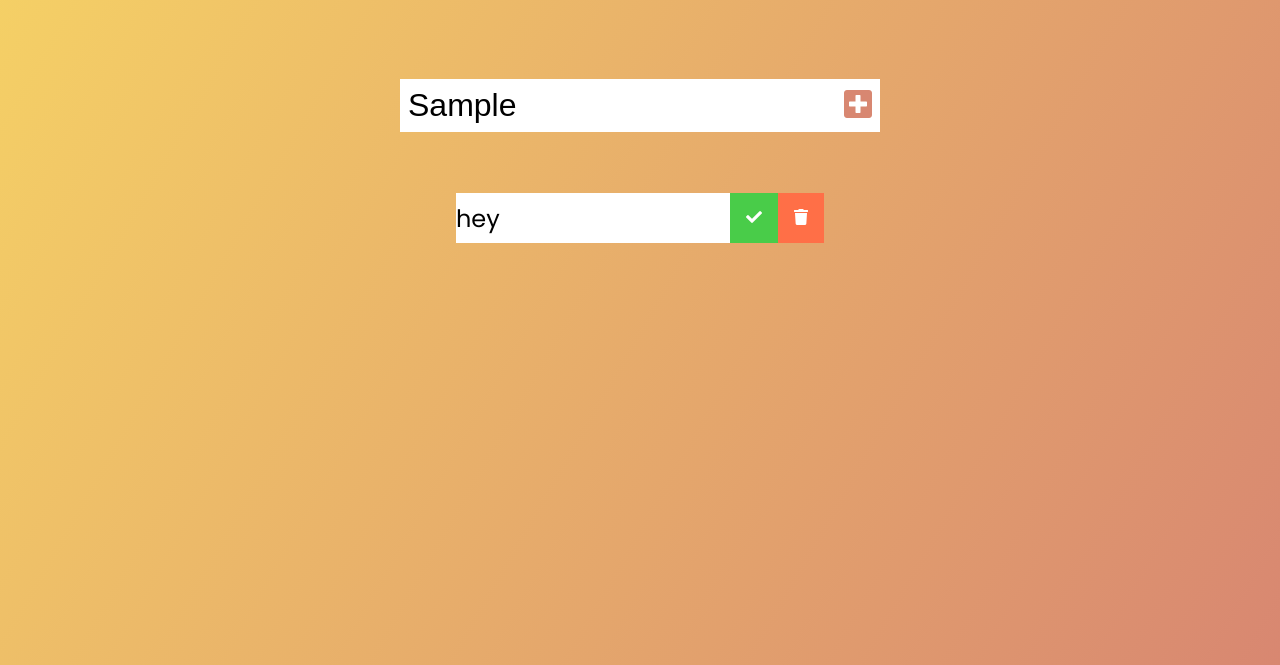
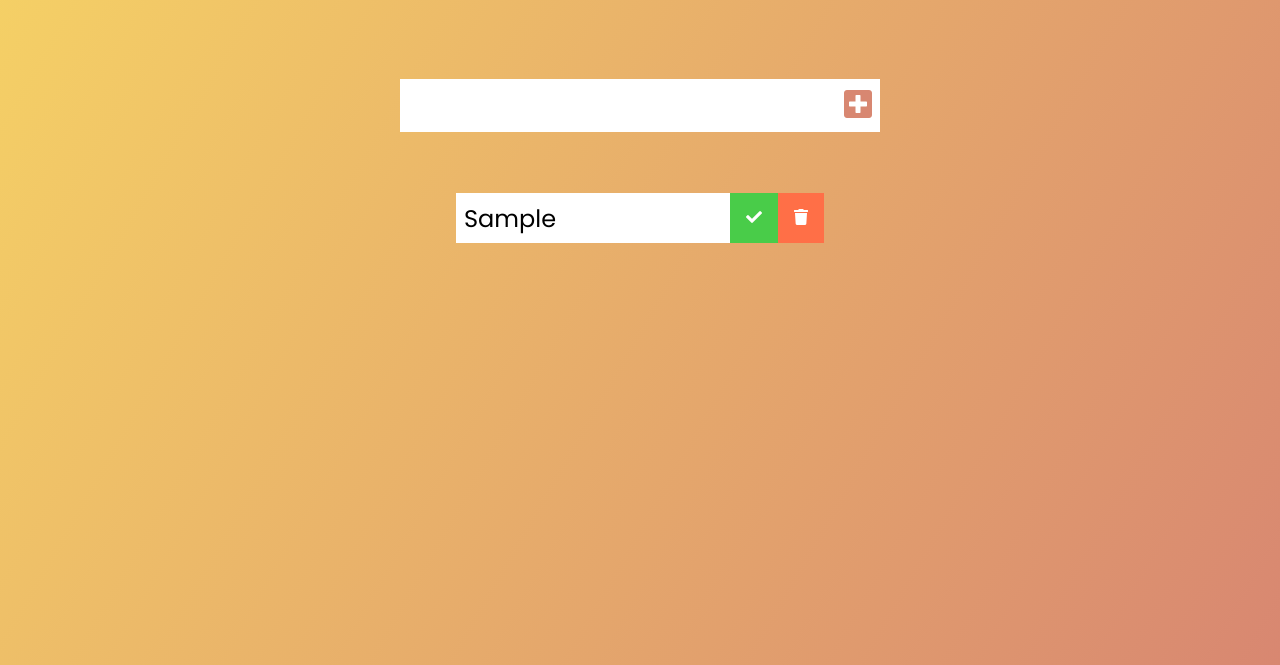
Before and after one commit to JanDolenc/ToDoApp, a plain HTML site: page index.html in a window 1280 px wide. Both pictures are taken after typing "Sample" into the empty fields and a click on the button 858 px from the left and 240 px from the top of the page. Shown: the part 135-800 px from the top of the page. Drawn offline with Linux system fonts and the light colour scheme.

Commit message:
fixed todo input field, minor improvement in styling

```diff
--- a/app.js
+++ b/app.js
@@ -1,10 +1,10 @@
 // Selectors
-const todoInput = document.querySelector('.todo-input');
-const todoButton = document.querySelector('.todo-button');
-const todoList = document.querySelector('.todo-list');
+const todoInput = document.querySelector(".todo-input");
+const todoButton = document.querySelector(".todo-button");
+const todoList = document.querySelector(".todo-list");
 
 // Event listeners
-todoButton.addEventListener('click', addTodo);
+todoButton.addEventListener("click", addTodo);
 
 // Functions
 function addTodo(event) {
@@ -16,20 +16,21 @@ function addTodo(event) {
   todoDiv.classList.add("todo");
   //Create Li
   const newTodo = document.createElement("li");
-  newTodo.innerText = 'hey';
-  newTodo.classList.add('todo-item');
+  newTodo.innerText = todoInput.value;
+  newTodo.classList.add("todo-item");
   todoDiv.appendChild(newTodo);
   //CHECK MARK BUTTON
-  const completedButton = document.createElement('button');
-  completedButton.innerHTML = '<i class="fas fa-check"></i>'
+  const completedButton = document.createElement("button");
+  completedButton.innerHTML = '<i class="fas fa-check"></i>';
   completedButton.classList.add("complete-btn");
   todoDiv.appendChild(completedButton);
   // TRASH BUTTON
-  const trashButton = document.createElement('button');
-  trashButton.innerHTML = '<i class="fas fa-trash"></i>'
+  const trashButton = document.createElement("button");
+  trashButton.innerHTML = '<i class="fas fa-trash"></i>';
   trashButton.classList.add("trash-btn");
   todoDiv.appendChild(trashButton);
   //APPEND TO LIST
   todoList.appendChild(todoDiv);
-
+  //Clear todo input value
+  todoInput.value = "";
 }
--- a/style.css
+++ b/style.css
@@ -81,3 +81,7 @@ form button:hover {
 .complete-btn {
   background: rgb(73, 204, 73);
 }
+
+.todo-item {
+  padding: 0rem 0.5rem;
+}
```
